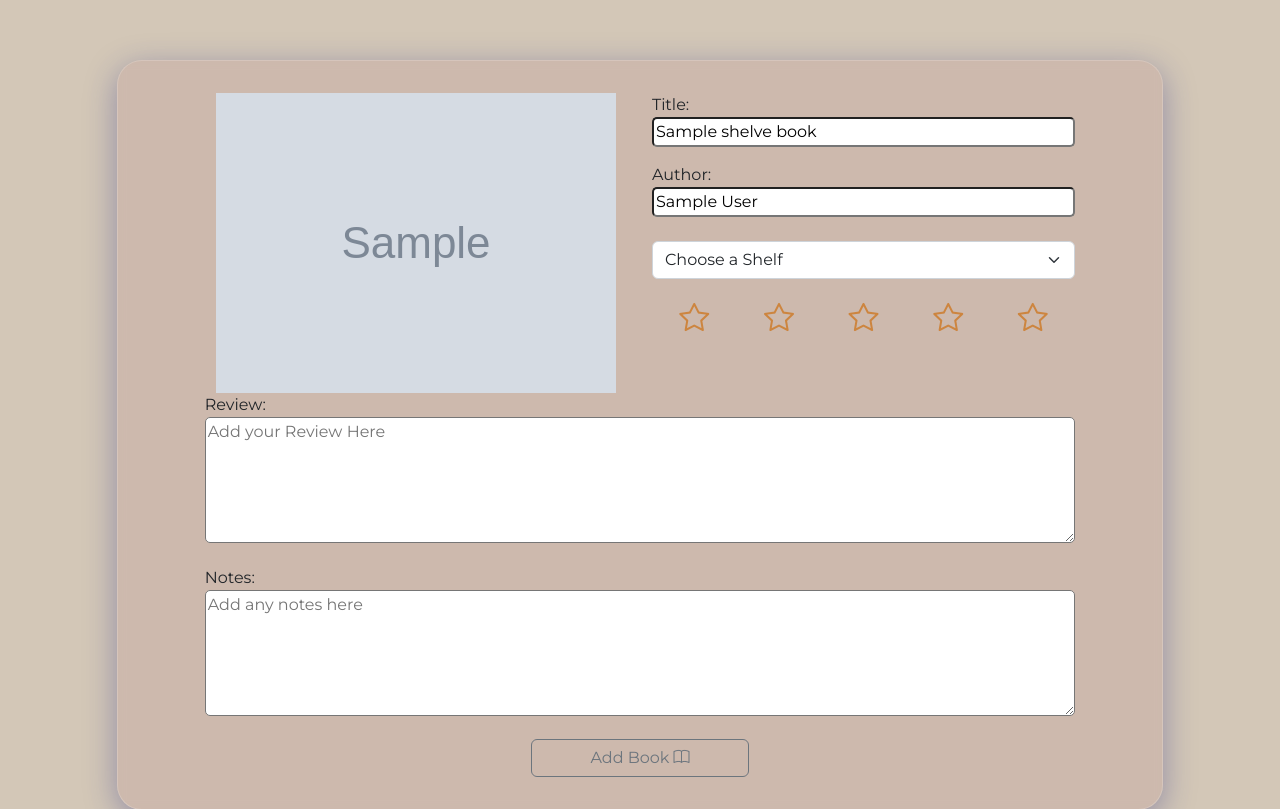
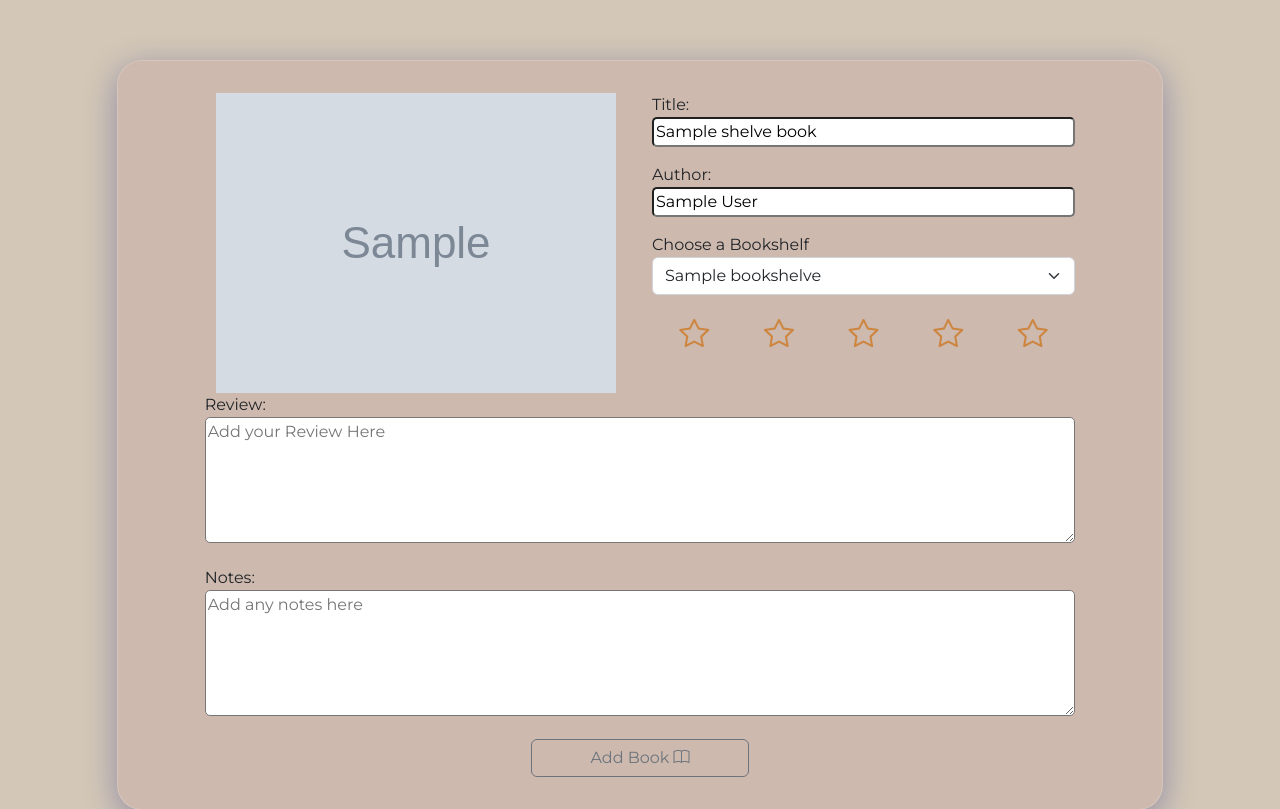
Before and after one commit to kera-cudmore/BookWorm, a Flask app: template bookworm/templates/add_review.html in a window 1280 px wide. Shown: the part 230-1039 px from the top of the page. Run offline with Flask 2, Linux system fonts and the light colour scheme; tables that the repository leaves empty hold one stand-in row (values such as "Sample post"); the template is opened without the code that fills it: values that come from a table or form of the project are taken from there, most other values are stand-ins (such as "Sample title", 1, 10 or a date in 2020); grey boxes marked "Sample" are stand-in pictures.

Commit message:
updated the author jinja injection to list all authors seperated by a comma

```diff
--- a/bookworm/templates/add_review.html
+++ b/bookworm/templates/add_review.html
@@ -34,11 +34,11 @@
 
                                 <!-- Book Author (REQUIRED) -->
                                     <label for="book_author">Author: </label>
-                                    <input class=" reviewInput mb-4" type="text" name="book_author" placeholder="Author" id="book_author" {% for author in shelve_book.authors %} value="{{ author }}"{% endfor %} required />
+                                    <input class=" reviewInput mb-3" type="text" name="book_author" placeholder="Author" id="book_author" value="{{ shelve_book.authors|join(', ') }}" required />
 
                                     <!-- Bookshelf -->
-                                <select class="form-select mb-3" name="bookshelf_id" aria-label="Default select example">
-                                    <option selected>Choose a Shelf</option>
+                                <label for="bookshelf_id">Choose a Bookshelf</label>
+                                    <select class="form-select mb-3" name="bookshelf_id" title="Choose a Shelf" aria-label="Default select example">
                                         {% for bookshelf in bookshelves %}
                                             <option value="{{ bookshelf.shelf_name }}">{{ bookshelf.shelf_name }}</option>
                                         {% endfor %}
```
